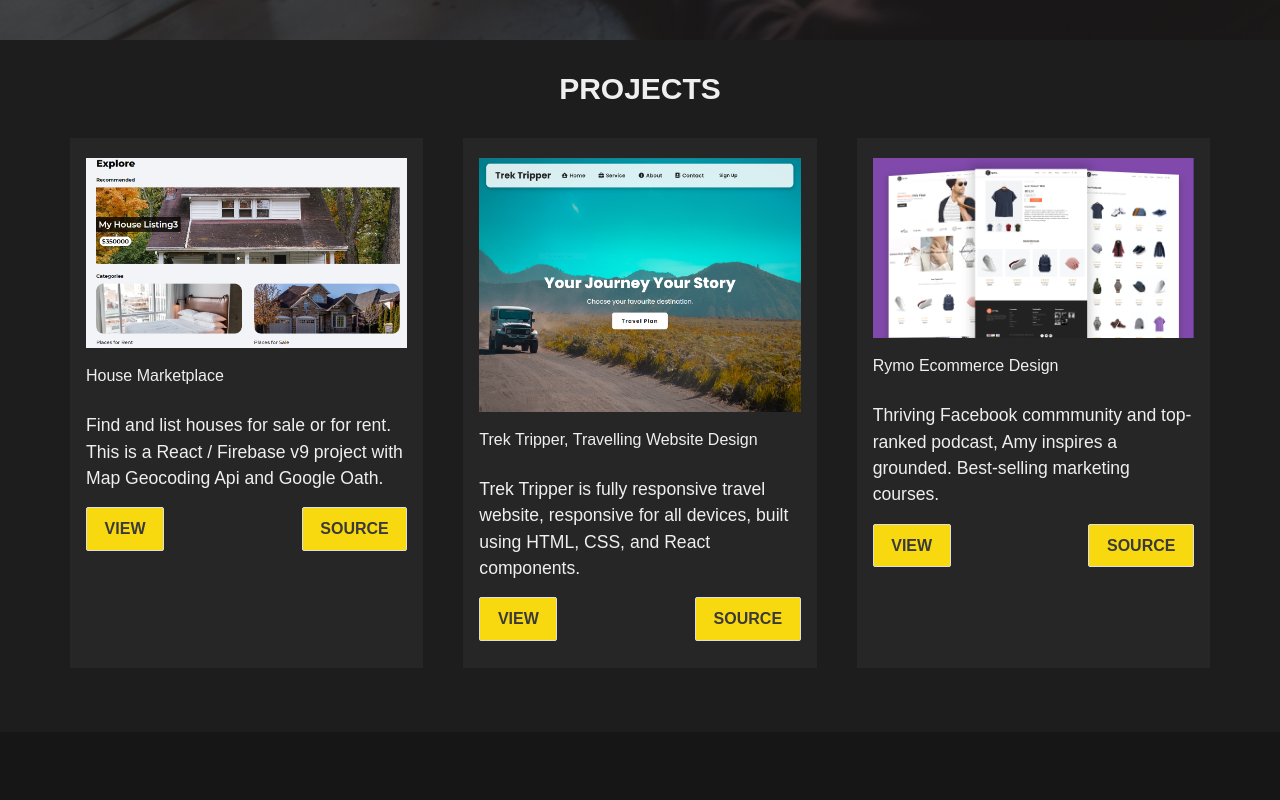
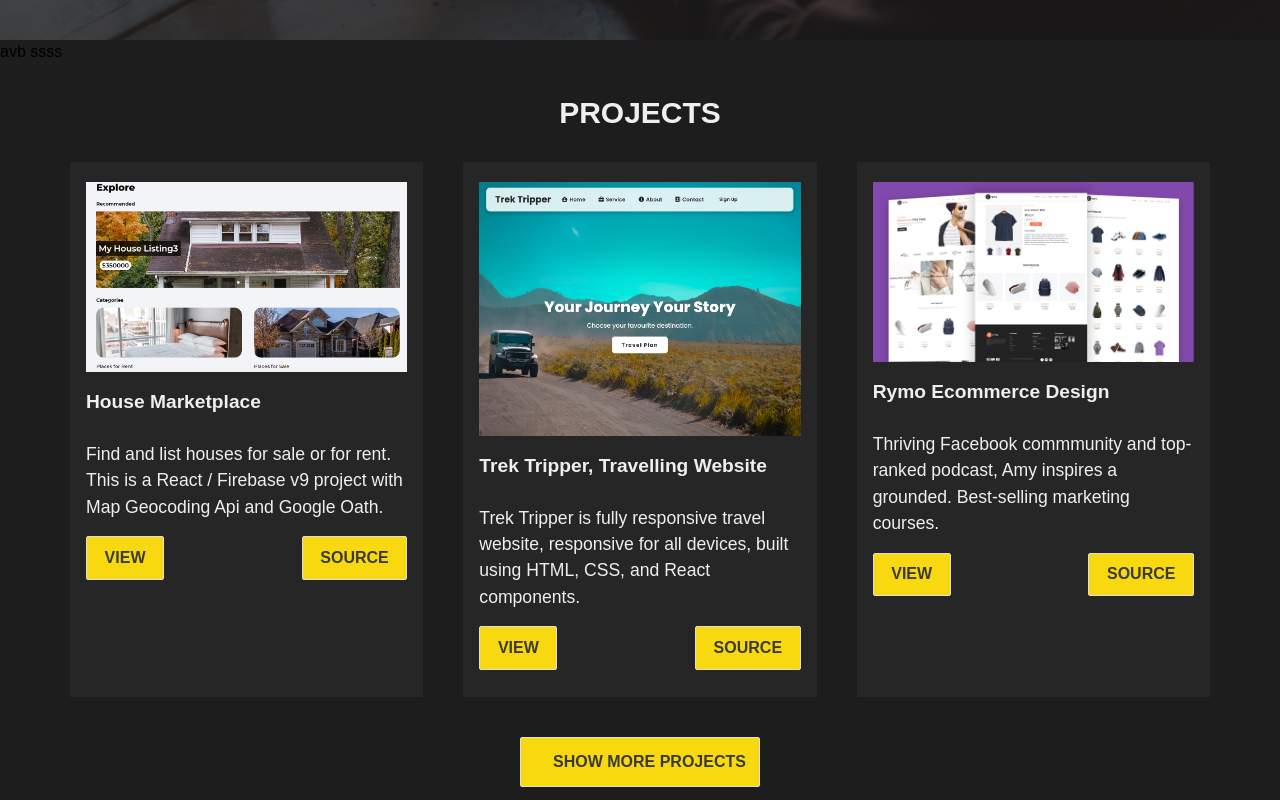
Before and after one commit to Muratozbk/my-portfolio-app, a React (Create React App) app: page / in a window 1280 px wide. Shown: the part 760-1560 px from the top of the page. Built offline with nearby package versions, Linux system fonts and the light colour scheme.

Commit message:
scroll home projects

```diff
--- a/src/components/Work.jsx
+++ b/src/components/Work.jsx
@@ -2,13 +2,13 @@ import WorkCard from './WorkCard';
 import WorkCardData from '../data/WorkCardData'
 import React from 'react';
 
-const Work = () => {
+const Work = ({ show = WorkCardData.length }) => {
     return (
         <div className='work-container'>
             <h1 className="project-heading text-3xl/7 font-semibold">PROJECTS </h1>
             <div className="project-container">
 
-                {WorkCardData.map((val, ind) => {
+                {WorkCardData.slice(0, show).map((val, ind) => {
                     return (
                         <WorkCard
                             key={ind}
--- a/src/components/WorkCardStyles.css
+++ b/src/components/WorkCardStyles.css
@@ -9,7 +9,7 @@
     display: grid;
     grid-template-columns: repeat(3, 1fr);
     gap: 40px;
-    padding-bottom: 4rem;
+    padding-bottom: 2.5rem;
 }
 
 .project-card {
@@ -23,13 +23,15 @@
 }
 
 .project-title {
+    font-size: 1.2rem;
+    font-weight: bold;
+    white-space: nowrap;
     color: #efefef;
     padding: 1rem 0;
     text-align: justify;
 }
 
 .pro-details {
-    padding-bottom: 1rem;
     font-size: 1.1rem;
     padding: 0.5rem 0;
 }
--- a/src/data/WorkCardData.js
+++ b/src/data/WorkCardData.js
@@ -12,7 +12,7 @@ const ProjectCardData = [
     },
     {
         imgsrc: pro2,
-        title: "Trek Tripper, Travelling Website Design",
+        title: "Trek Tripper, Travelling Website",
         text: "Trek Tripper is fully responsive travel website, responsive for all devices, built using HTML, CSS, and React components.",
         view: "https://trek-travel-react-project.vercel.app/",
         source: 'https://github.com/Muratozbk/trek-travel-react-project',
@@ -22,7 +22,20 @@ const ProjectCardData = [
         title: "Rymo Ecommerce Design",
         text: "Thriving Facebook commmunity and top-ranked podcast, Amy inspires a grounded. Best-selling marketing courses.",
         view: "https://house-marketplace-rho-pink.vercel.app/",
-    }
+    },
+    {
+        imgsrc: pro2,
+        title: "Trek Tripper, Travelling Website",
+        text: "Trek Tripper is fully responsive travel website, responsive for all devices, built using HTML, CSS, and React components.",
+        view: "https://trek-travel-react-project.vercel.app/",
+        source: 'https://github.com/Muratozbk/trek-travel-react-project',
+    },
+    {
+        imgsrc: pro3,
+        title: "Rymo Ecommerce Design",
+        text: "Thriving Facebook commmunity and top-ranked podcast, Amy inspires a grounded. Best-selling marketing courses.",
+        view: "https://house-marketplace-rho-pink.vercel.app/",
+    },
 ];
 
 export default ProjectCardData;
--- a/src/routes/Home.js
+++ b/src/routes/Home.js
@@ -1,15 +1,43 @@
-import React from 'react'
+import React, { useState } from 'react'
 import Navbar from '../components/Navbar'
 import HeroImg from '../components/HeroImg'
 import Footer from '../components/Footer'
 import Work from '../components/Work'
+import { Link } from 'react-router-dom'
 
 function Home() {
+    const workComp = document.getElementById('work-comp')
+    const [showNumber, setShowNumber] = useState(3);
+    const [showButtonText, setShowButtonText] = useState("Show more projects")
+
+
+    const toggleShow = () => {
+        console.log(workComp.getBoundingClientRect())
+        if (showNumber === 3) {
+            setShowNumber(99);
+            setShowButtonText("Hide");
+            window.scrollTo({
+                top: window.scrollY + window.innerHeight * 0.3,
+                behavior: 'smooth'
+            });
+        } else {
+            setShowNumber(3);
+            setShowButtonText('Show All Projects');
+            window.scrollTo({
+                top: window.scrollY + workComp.getBoundingClientRect(),
+                behavior: 'smooth'
+            });
+        }
+    }
     return (
         <div>
             <Navbar />
             <HeroImg />
-            <Work />
+            <div id="work-comp" className="abc">avb ssss</div>
+            <Work show={showNumber} />
+            <Link to='/'>
+                <div className="btn w-60 m-auto text-center whitespace-nowrap mb-8 "
+                    onClick={toggleShow}>{showButtonText} </div> </Link>
             <Footer />
         </div>
     )
```
